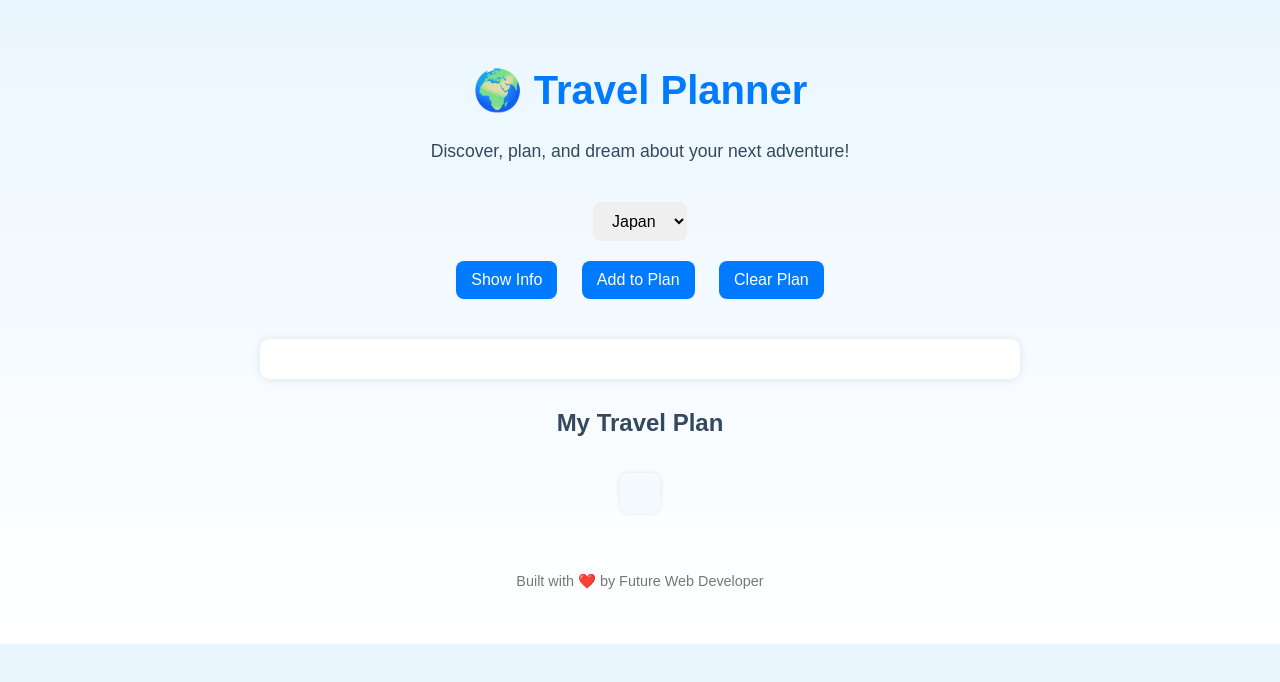
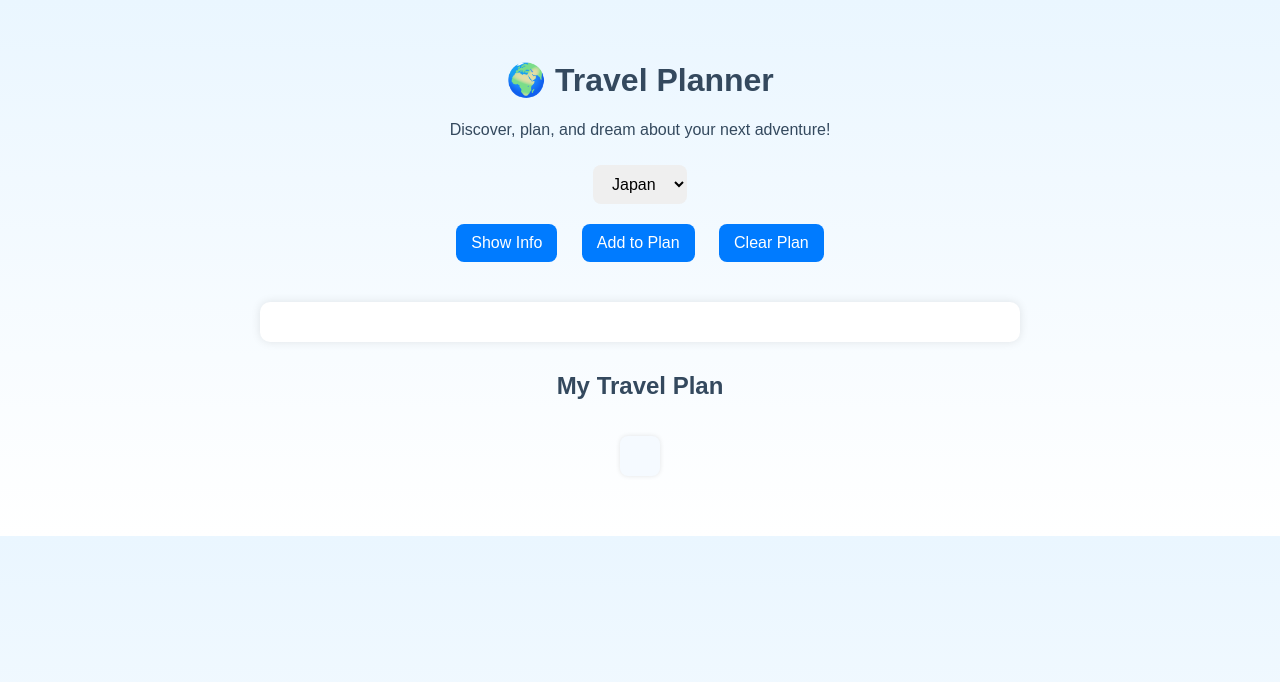
Before and after one commit to rillkan/travel-planner-app, a website with bundled scripts: page index.html in a window 1280 px wide. Built offline with nearby package versions, Linux system fonts and the light colour scheme.

Commit message:
Updated HTML structure

```diff
--- a/index.html
+++ b/index.html
@@ -6,12 +6,8 @@
     <link href="styles.css" rel="stylesheet" />
   </head>
   <body>
-    <header>
     <h1>🌍 Travel Planner</h1>
     <p>Discover, plan, and dream about your next adventure!</p>
-    </header>
-
-    <main>
     <select id="countrySelect">
       <option value="japan">Japan</option>
       <option value="italy">Italy</option>
@@ -26,12 +22,6 @@
 
     <h2>My Travel Plan</h2>
     <ul id="travelPlan"></ul>
-    </main>
-
-    <footer>
-      <p>Built with ❤️ by Future Web Developer</p>
-    </footer>
-
     <script type="module" src="script.js"></script>
   </body>
 </html>
```
Also changed, not shown: 1 other file. Lines whose indentation alone changed are shown as unchanged.
